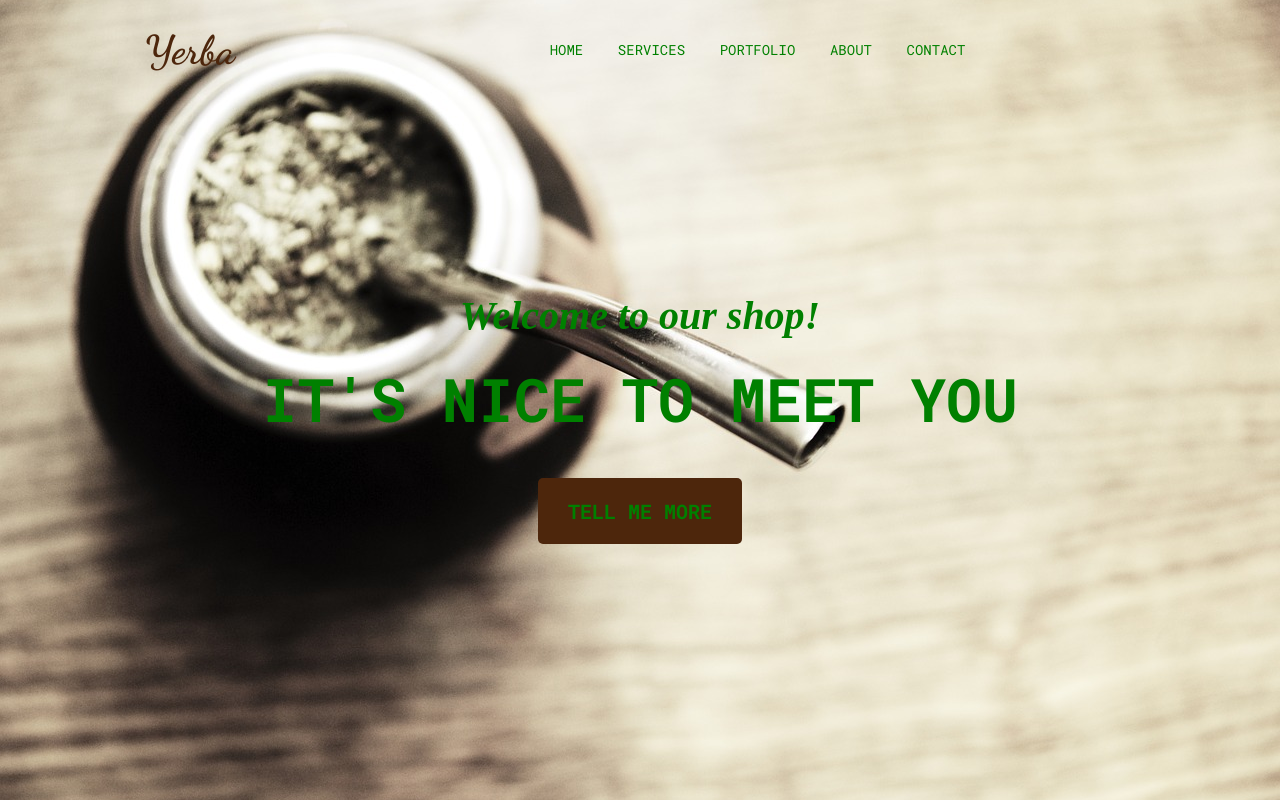
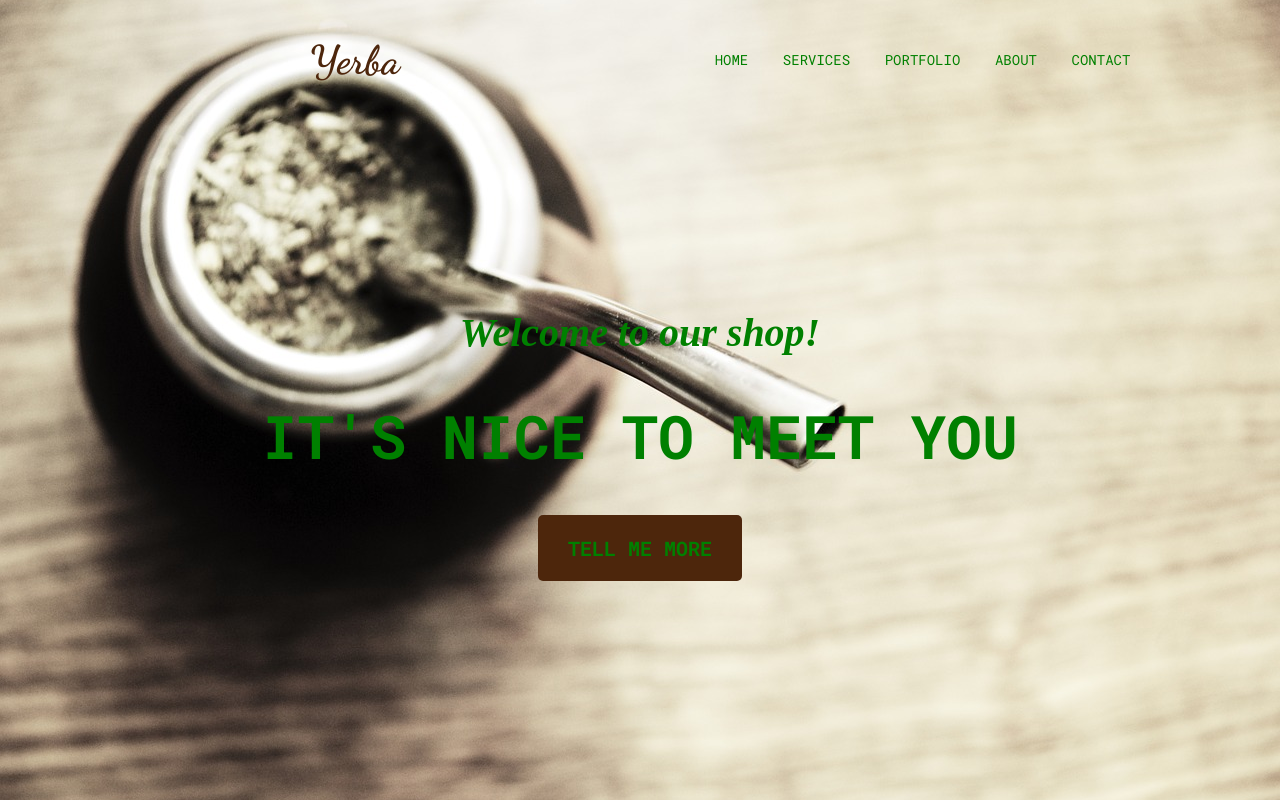
Before and after one commit to cvprian/Projekt-git, a website: page index.html in a window 1280 px wide. Shown: the top 802 px of the page. Drawn offline with Linux system fonts and the light colour scheme; a web font is replaced by a local one.

Commit message:
Fix header html, css

```diff
--- a/index.html
+++ b/index.html
@@ -17,10 +17,11 @@
 
 <body>
     <header>
+        <div class="menu">
             <div class="container">
                 <div class="row">
-                <div class="logo col-4"><a href="#">Yerba</a></div>
-                <nav class="navigation col-8">
+                    <div class="logo col-md-6"><a href="#">Yerba</a></div>
+                    <nav class="navigation col-md-6">
                         <ul>
                             <li><a href="#">Home</a></li>
                             <li><a href="#">Services</a></li>
@@ -31,11 +32,14 @@
                     </nav>
                 </div>
             </div>
+        </div>
         <div class="welcome">
-            <div class="wrapper">
+            <div class="container">
+                <div class="row">
                     <h2>Welcome to our shop!</h2>
                     <h1>It's nice to meet you</h1>
                     <button>Tell me more</button>
+                </div>
             </div>
         </div>
     </header>
--- a/sass/style.scss
+++ b/sass/style.scss
@@ -22,15 +22,17 @@ p {
 }
 
 header {
+    display: flex;
+    flex-direction: column;
     height: 100vh;
     margin: auto;
     background-image: url("/images/headerphoto.jpg");
     background-position: center;
     background-size: cover;
 
+    .menu {
         .container {
-        margin: 0;
-        padding-top: 20px;
+            padding-top: 30px;
 
             .logo {
                 text-align: center;
@@ -61,7 +63,7 @@ header {
                             line-height: 60px;
                             text-decoration: none;
                             text-transform: uppercase;
-                        padding: 0 10px;
+                            padding: 0px 10px;
                             font-size: 14px;
                         }
 
@@ -73,19 +75,20 @@ header {
             }
         }
 
+    }
+
     .welcome {
-        height: 80vh;
+        display: flex;
+        align-items: center;
 
+        flex-grow: 1;
 
-        .wrapper {
-            position: relative;
-            top: 30%;
-            height: 40%;
-
-            width: 80%;
-            margin: auto;
-            text-align: center;
-
+        .container {
+            .row {
+                display: flex;
+                flex-direction: column;
+                justify-content: center;
+                align-items: center;
 
                 h2 {
                     font-size: 40px;
@@ -116,8 +119,14 @@ header {
                     color: $primary-color;
                 }
             }
+
+        }
+
     }
 }
+
+
+
 
 .services {
     height: 70vh;
```
Also changed, not shown: css/style.css, 2 other files. Lines whose indentation alone changed are shown as unchanged.
